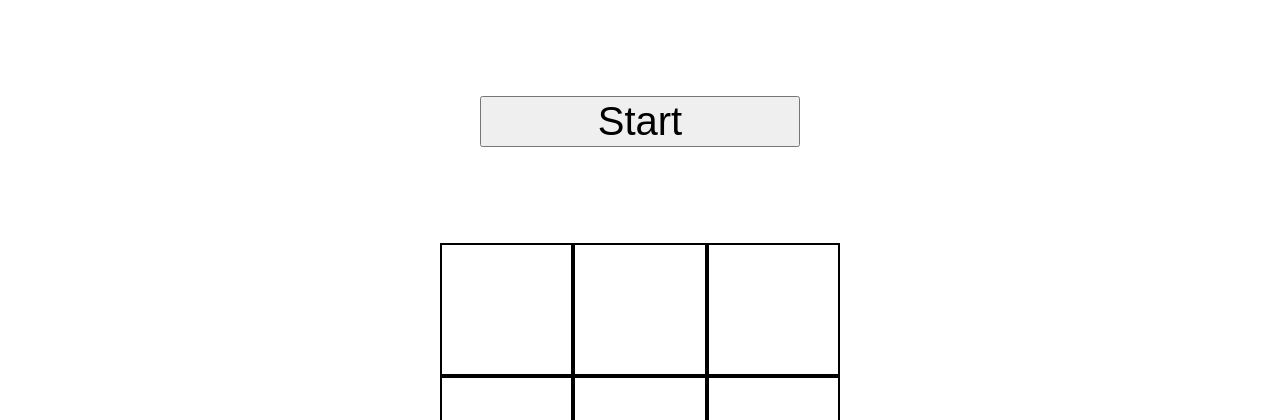
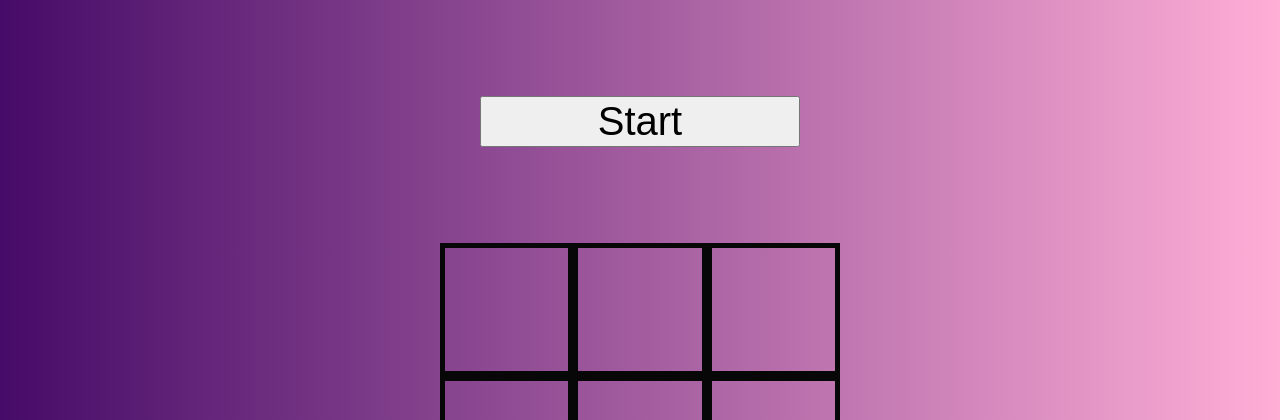
Before and after one commit to UtkarshSingh22/Tic-Tac-Toe-, a plain HTML site: page index.html in a window 1280 px wide. Shown: the top 420 px of the page. Drawn offline with Linux system fonts and the light colour scheme.

Commit message:
Add colors

```diff
--- a/styles.css
+++ b/styles.css
@@ -1,5 +1,7 @@
 body{
     margin: 0%;
+    background-image: linear-gradient(to right, rgb(70, 11, 104),rgb(255, 174, 214));
+    color: white;
 }
 .container{
     height: 100vh;
@@ -32,7 +34,7 @@ body{
     justify-self: center;
 }
 .box{
-    border: 2px solid black;
+    border: 5px solid rgb(7, 7, 7);
 }
 .winner{
     grid-area: 3/2/4/3;
```
